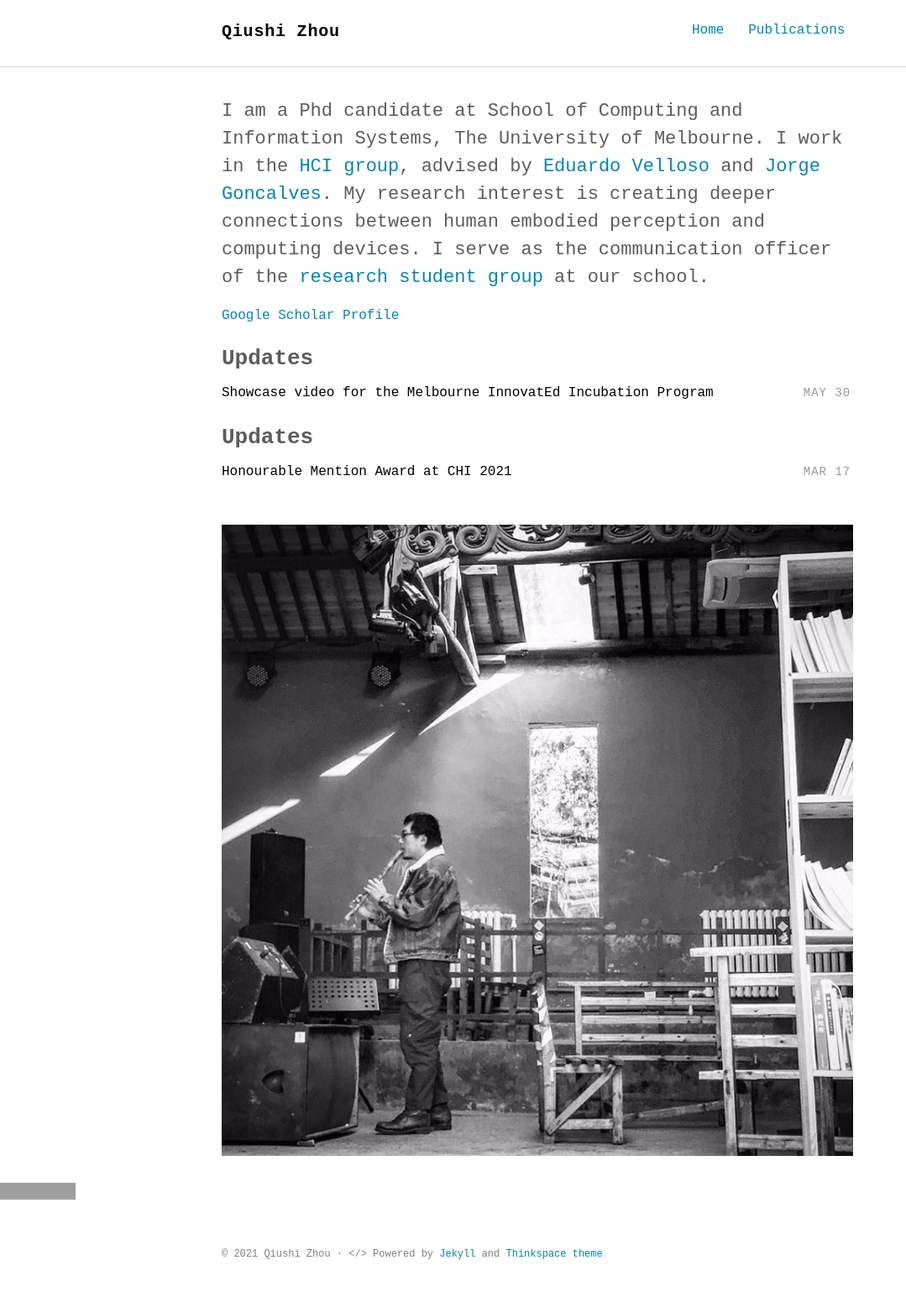
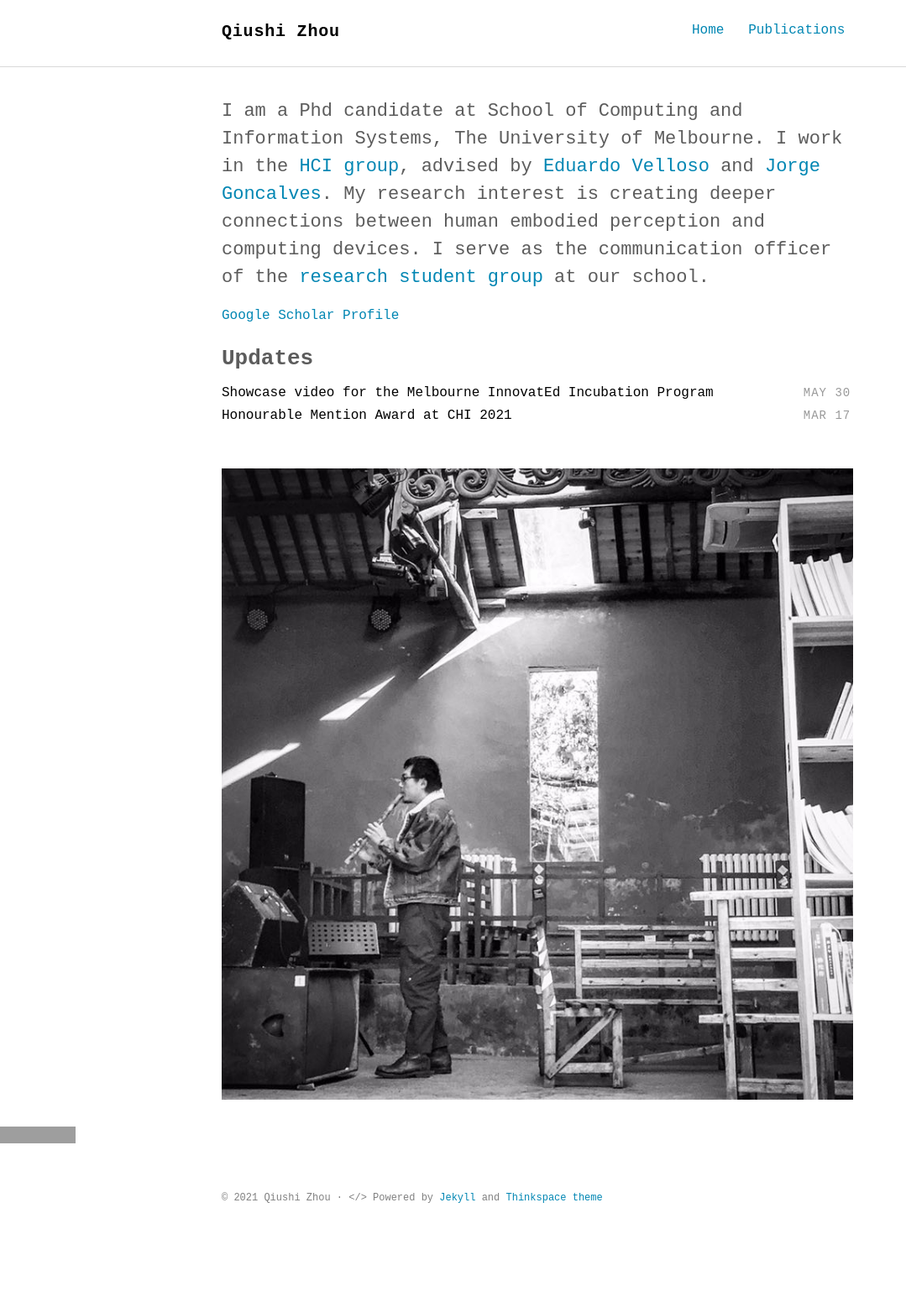
Before and after one commit to qiushi-zhou/qiushi-zhou.github.io, a Jekyll site: the page built from index.html, in a window 1280 px wide. Shown: the whole page at 84% size, without its empty margins (0-1079 px from the left). Built offline with Jekyll 4.4.1, drawn with Linux system fonts in a browser that asks for light colours; some web fonts are replaced; after the commit the page ends 1484 px from its top, so only the background shows below that; grey boxes are pictures that could not be loaded.

Commit message:
Update index.html

```diff
--- a/index.html
+++ b/index.html
@@ -8,9 +8,15 @@
 <section class="post-list">
   <div class="container">
     {% for post in site.posts %}
-
-      <h2 class="category-title">Updates</h2>
-
+      {% unless post.next %}
+        <h2 class="category-title">Updates</h2>
+      {% else %}
+        {% capture year %}{{ post.date | date: '%Y' }}{% endcapture %}
+        {% capture nyear %}{{ post.next.date | date: '%Y' }}{% endcapture %}
+        {% if year != nyear %}
+          <h2 class="category-title">{{ post.date | date: '%Y' }}</h2>
+        {% endif %}
+      {% endunless %}
       <article class="post-item">
         <span class="post-meta date-label">{{ post.date | date: "%b %d" }}</span>
         <div class="article-title"><a class="post-link" href="{{ post.url | prepend: site.baseurl | prepend: site.url }}">{{ post.title }}</a></div>
```
